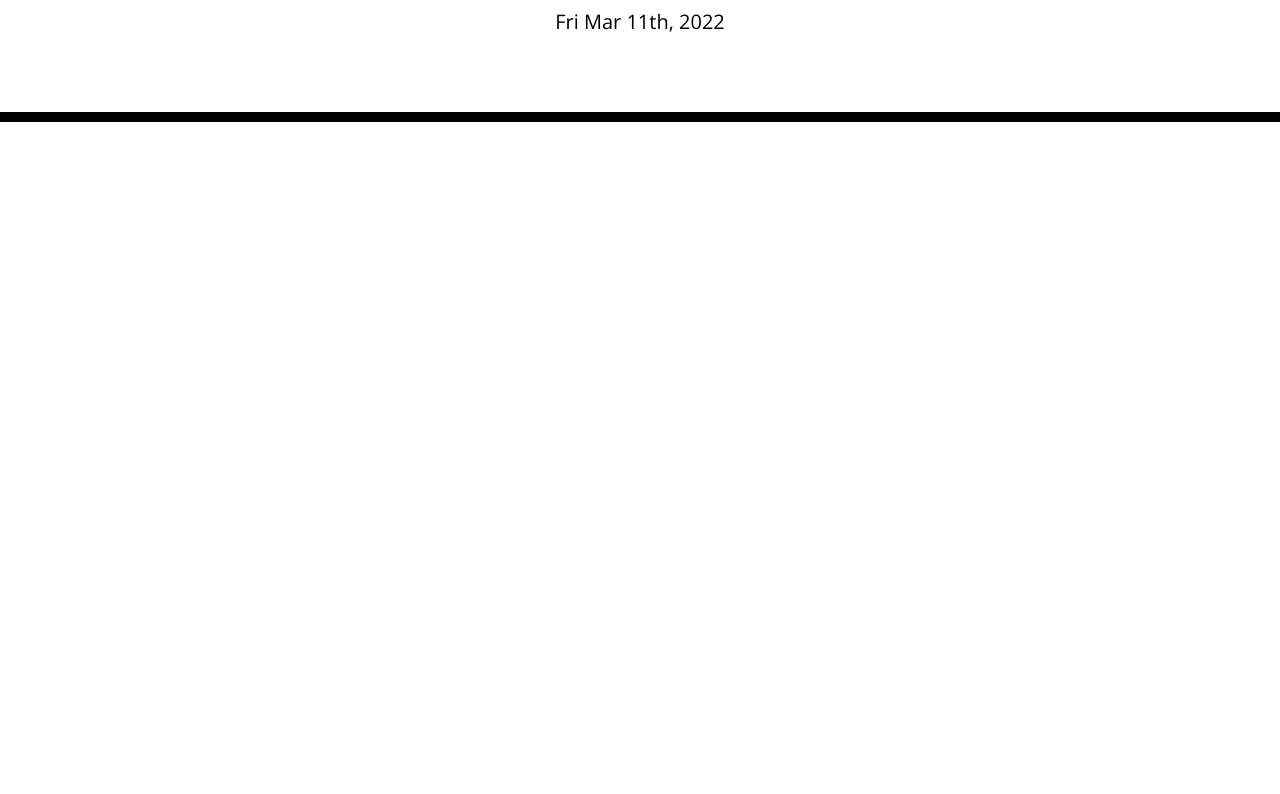
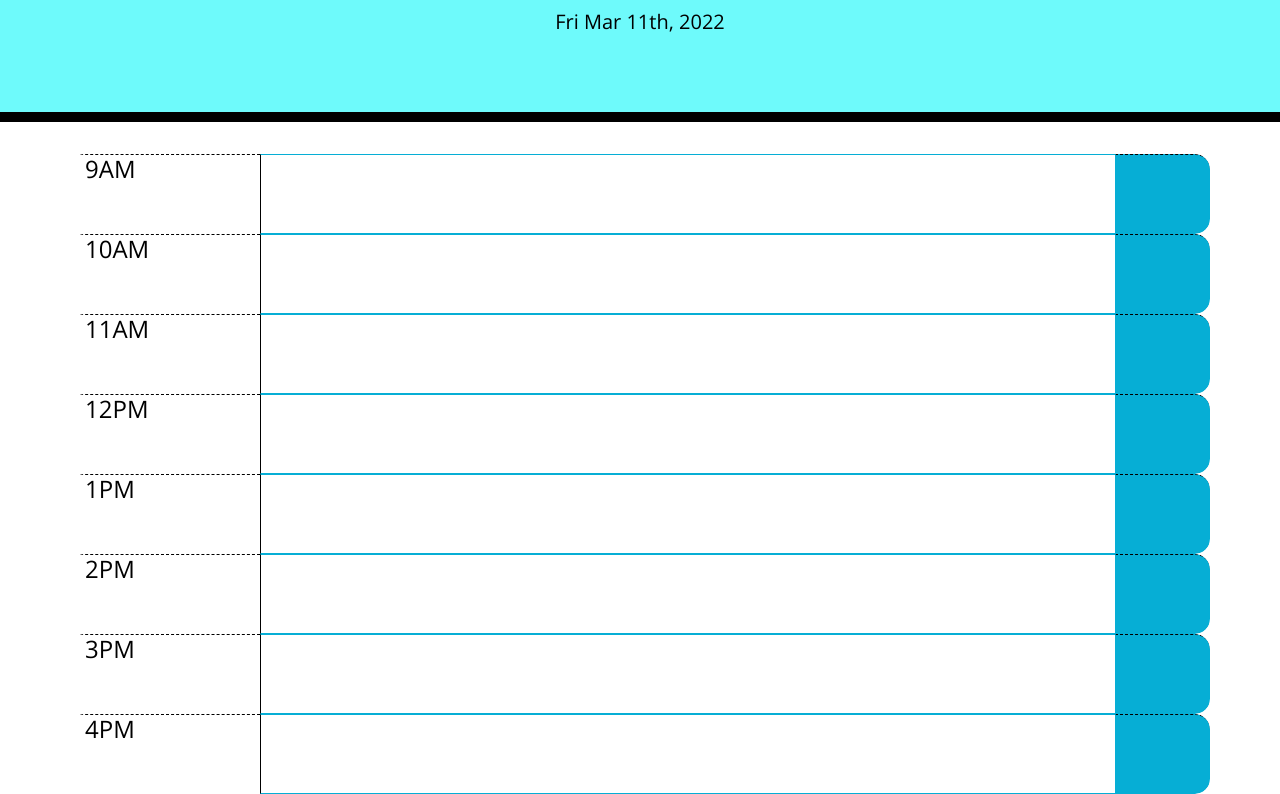
Before and after one commit to auscarter17/challenge05-calendar, a plain HTML site: page index.html in a window 1280 px wide. Shown: the part 182-976 px from the top of the page. Before the commit the page ends 800 px from the top, so only its background shows below. Drawn offline with nearby package versions, Linux system fonts and the light colour scheme; a web font is replaced by a local one.

Commit message:
created timetable layout

```diff
--- a/assets/css/style.css
+++ b/assets/css/style.css
@@ -11,11 +11,13 @@ textarea{
   color: #000000;
   border-left: 1px solid black;
   padding: 10px;
+  border-top: 1px solid #06AED5;
+  border-bottom: 1px solid #06AED5;
 }
 
 .jumbotron {
   text-align: center;
-  background-color: transparent;
+  background-color: #6EFAFB;
   color: black;
   border-radius: 0;
   border-bottom: 10px solid black;
@@ -26,14 +28,18 @@ textarea{
 }
 
 .time-block{
-  text-align: center;
   border-radius: 15px;
+  overflow: hidden;
+
+}
+
+span {
+  font-size:40px;
 }
 
 .row {
   white-space: pre-wrap;
   height: 80px;
-  border-top: 1px solid white;;
 }
 
 .hour {
@@ -57,13 +63,18 @@ textarea{
   color: white;
 }
 
+
+
 .saveBtn {
-  border-left: 1px solid black;
+  border-left: 1px solid #06AED5;
   border-top-right-radius: 15px;
   border-bottom-right-radius: 15px;
   background-color: #06AED5;
   color: white;
+  border-top: 1px dashed #000000;
+  padding: 18px;
 }
+
 
 .saveBtn i:hover {
   font-size: 20px;
--- a/assets/js/script.js
+++ b/assets/js/script.js
@@ -1 +1,2 @@
+//show current date inside header
 $("#currentDay").text( moment().format('ddd MMM Do, YYYY') );
--- a/index.html
+++ b/index.html
@@ -18,6 +18,7 @@
       href="https://fonts.googleapis.com/css?family=Open+Sans&display=swap"
       rel="stylesheet"
     />
+    <link rel="stylesheet" href="https://cdnjs.cloudflare.com/ajax/libs/open-iconic/1.1.1/font/css/open-iconic-bootstrap.min.css" />
     <link rel="stylesheet" href="./assets/css/style.css" />
     <title>Work Day Scheduler</title>
   </head>
@@ -28,8 +29,49 @@
       <p class="lead">A simple calendar app for scheduling your work day</p>
       <p id="currentDay" class="lead"></p>
     </header>
+
+    <!-- container with hours of the workday displayed -->
     <div class="container">
-      <!-- Timeblocks go here -->
+      <div id="hour" class="row time-block">
+        <div class="col-2 hour" data-hour="9"><h4>9AM<h4></h4></div>
+        <textarea class="col-9 taskbox" id="scheduledTask"></textarea>
+        <div class="col-1 saveBtn"><span class="oi oi-circle-check"></span></div>
+      </div>
+      <div id="hour" class="row time-block">
+        <div class="col-2 hour" data-hour="10"><h4>10AM<h4></h4></div>
+        <textarea class="col-9" id="scheduledTask"></textarea>
+        <div class="col-1 saveBtn"></div>
+      </div>
+      <div id="hour" class="row time-block">
+        <div class="col-2 hour" data-hour="11"><h4>11AM<h4></h4></div>
+        <textarea class="col-9" id="scheduledTask"></textarea>
+        <div class="col-1 saveBtn"></div>
+      </div>
+      <div id="hour" class="row time-block">
+        <div class="col-2 hour" data-hour="12"><h4>12PM<h4></h4></div>
+        <textarea class="col-9" id="scheduledTask"></textarea>
+        <div class="col-1 saveBtn"></div>
+      </div>
+      <div id="hour" class="row time-block">
+        <div class="col-2 hour" data-hour="13"><h4>1PM<h4></h4></div>
+        <textarea class="col-9" id="scheduledTask"></textarea>
+        <div class="col-1 saveBtn"></div>
+      </div>
+      <div id="hour" class="row time-block">
+        <div class="col-2 hour" data-hour="14"><h4>2PM<h4></h4></div>
+        <textarea class="col-9" id="scheduledTask"></textarea>
+        <div class="col-1 saveBtn"></div>
+      </div>
+      <div id="hour" class="row time-block">
+        <div class="col-2 hour" data-hour="15"><h4>3PM<h4></h4></div>
+        <textarea class="col-9" id="scheduledTask"></textarea>
+        <div class="col-1 saveBtn"></div>
+      </div>
+      <div id="hour" class="row time-block">
+        <div class="col-2 hour" data-hour="16"><h4>4PM<h4></h4></div>
+        <textarea class="col-9" id="scheduledTask"></textarea>
+        <div class="col-1 saveBtn"></div>
+      </div>
     </div>
 
     <script src="https://code.jquery.com/jquery-3.4.1.min.js"></script>
```
